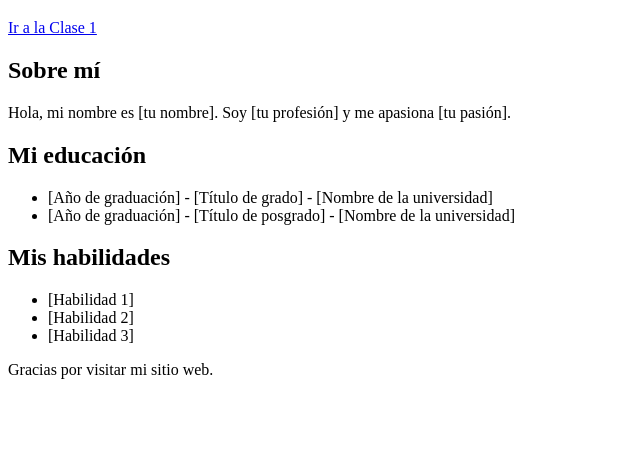
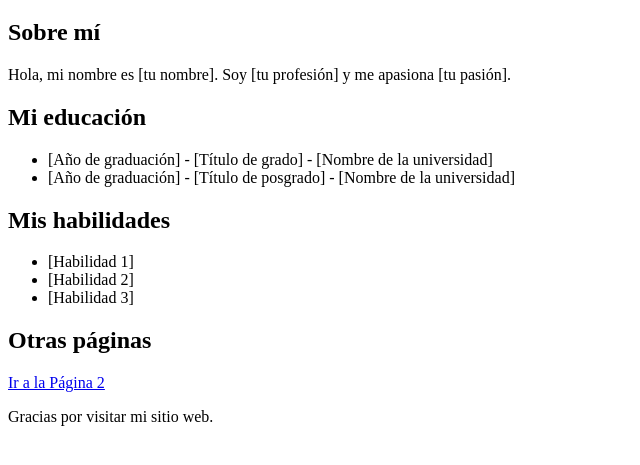
Before and after one commit to iruminot/Matematica_negocios_II, a plain HTML site: page index.html in a window 1280 px wide. Shown: the part 61-526 px from the top of the page, without its empty margins (0-640 px from the left). Drawn offline with Linux system fonts and the light colour scheme.

Commit message:
actualizacion index

```diff
--- a/index.html
+++ b/index.html
@@ -6,10 +6,6 @@
 <body>
 	<header>
 		<h1>Bienvenido a mi página web</h1>
-        <nav>
-		    <a href="clases/Clase_1.html">Ir a la Clase 1</a>
-	    </nav>
-
 	</header>
 	<main>
 		<section>
@@ -31,6 +27,10 @@
 				<li>[Habilidad 3]</li>
 			</ul>
 		</section>
+        <section>
+	        <h2>Otras páginas</h2>
+	        <p><a href="https://github.com/iruminot/Matematica_negocios_II/blob/main/clases/Clase_1.html">Ir a la Página 2</a></p>
+        </section>
 	</main>
 	<footer>
 		<p>Gracias por visitar mi sitio web.</p>
```
